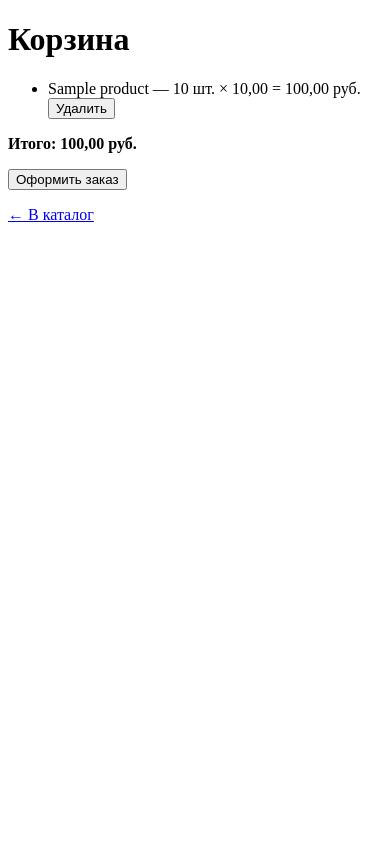
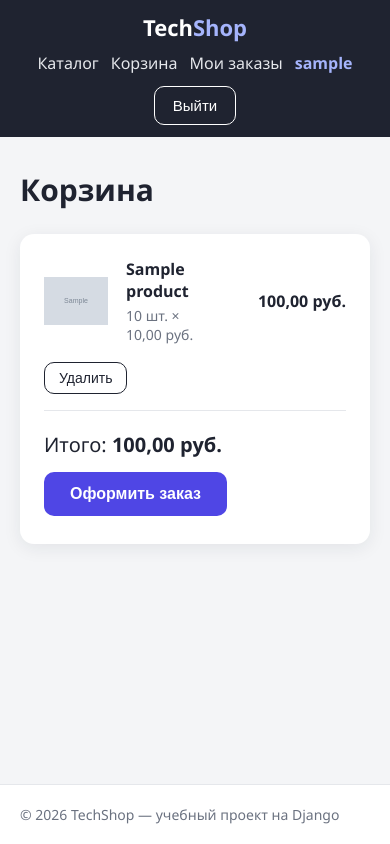
Before and after one commit to GlebasI47/shop, a Django app: page /cart/ in a window 390 px wide. Run offline with Django 5.2, Linux system fonts and the light colour scheme; a user stored in the database is signed in; tables that the repository leaves empty hold one stand-in row (values such as "Sample post"); grey boxes marked "Sample" are stand-in pictures.

Commit message:
Add base template, styles and product images

```diff
--- /dev/null
+++ b/store/static/store/style.css
@@ -0,0 +1,200 @@
+/* ---------- Основа ---------- */
+:root {
+    --bg: #f4f5f7;
+    --card: #ffffff;
+    --text: #1f2330;
+    --muted: #6b7280;
+    --accent: #4f46e5;
+    --accent-dark: #4338ca;
+    --border: #e5e7eb;
+    --danger: #dc2626;
+    --radius: 14px;
+    --shadow: 0 4px 18px rgba(31, 35, 48, 0.08);
+}
+
+* { box-sizing: border-box; }
+
+body {
+    margin: 0;
+    font-family: "Segoe UI", Roboto, Arial, sans-serif;
+    background: var(--bg);
+    color: var(--text);
+    display: flex;
+    flex-direction: column;
+    min-height: 100vh;
+}
+
+a { color: var(--accent); text-decoration: none; }
+a:hover { text-decoration: underline; }
+
+.container { width: 100%; max-width: 1100px; margin: 0 auto; padding: 0 20px; }
+.main { flex: 1; padding-top: 32px; padding-bottom: 48px; }
+.inline { display: inline; margin: 0; }
+.muted { color: var(--muted); font-size: 14px; }
+
+/* ---------- Шапка ---------- */
+.header { background: #1f2330; color: #fff; position: sticky; top: 0; z-index: 10; }
+.header__inner { display: flex; align-items: center; justify-content: space-between; height: 64px; }
+.logo { color: #fff; font-size: 22px; font-weight: 700; }
+.logo span { color: #a5b4fc; }
+.logo:hover { text-decoration: none; }
+.nav { display: flex; align-items: center; gap: 20px; }
+.nav a { color: #e5e7eb; }
+.nav a:hover { color: #fff; text-decoration: none; }
+.nav__user { color: #a5b4fc; font-weight: 600; }
+
+/* ---------- Кнопки ---------- */
+.btn {
+    display: inline-block;
+    background: var(--accent);
+    color: #fff !important;
+    border: none;
+    border-radius: 10px;
+    padding: 10px 18px;
+    font-size: 15px;
+    cursor: pointer;
+    transition: background 0.2s;
+    white-space: nowrap;
+}
+.btn:hover { background: var(--accent-dark); text-decoration: none; }
+.btn--small { padding: 7px 14px; font-size: 14px; }
+.btn--big { padding: 13px 26px; font-size: 16px; font-weight: 600; }
+.btn--wide { width: 100%; }
+.btn--ghost { background: transparent; color: inherit !important; border: 1px solid currentColor; }
+.btn--ghost:hover { background: rgba(127, 127, 127, 0.15); }
+
+/* ---------- Заголовки и метки ---------- */
+.page-title { margin: 0 0 24px; font-size: 30px; }
+.badge {
+    display: inline-block;
+    background: #eef2ff;
+    color: var(--accent);
+    font-size: 13px;
+    font-weight: 600;
+    padding: 4px 10px;
+    border-radius: 999px;
+    align-self: flex-start;
+}
+.price { font-weight: 700; font-size: 18px; white-space: nowrap; }
+.price--big { font-size: 28px; margin: 12px 0 20px; }
+.empty { color: var(--muted); font-size: 17px; }
+.back { display: inline-block; margin-bottom: 20px; }
+.hint { color: var(--muted); }
+.alert {
+    background: #fef2f2;
+    color: var(--danger);
+    border: 1px solid #fecaca;
+    border-radius: 10px;
+    padding: 12px 16px;
+}
+
+/* ---------- Каталог: сетка карточек ---------- */
+.grid { display: grid; grid-template-columns: repeat(auto-fill, minmax(280px, 1fr)); gap: 24px; }
+.card {
+    background: var(--card);
+    border-radius: var(--radius);
+    box-shadow: var(--shadow);
+    overflow: hidden;
+    display: flex;
+    flex-direction: column;
+    transition: transform 0.2s, box-shadow 0.2s;
+}
+.card:hover { transform: translateY(-4px); box-shadow: 0 10px 28px rgba(31, 35, 48, 0.14); }
+.card__image {
+    height: 260px;
+    padding: 20px;
+    background: #fff;
+    display: flex;
+    align-items: center;
+    justify-content: center;
+    overflow: hidden;
+}
+.card__image img { max-width: 100%; max-height: 100%; object-fit: contain; }
+.card__body { padding: 16px 18px 18px; display: flex; flex-direction: column; gap: 8px; flex: 1; }
+.card__title { margin: 0; font-size: 18px; }
+.card__title a { color: var(--text); }
+.card__footer { margin-top: auto; display: flex; flex-wrap: wrap; gap: 10px; align-items: center; justify-content: space-between; padding-top: 8px; }
+.no-image {
+    width: 100%;
+    height: 100%;
+    display: flex;
+    align-items: center;
+    justify-content: center;
+    color: var(--muted);
+    background: #f3f4f6;
+    border-radius: 10px;
+}
+
+/* ---------- Страница товара ---------- */
+.detail {
+    display: grid;
+    grid-template-columns: 1fr 1fr;
+    gap: 40px;
+    background: var(--card);
+    border-radius: var(--radius);
+    box-shadow: var(--shadow);
+    padding: 32px;
+}
+.detail__image {
+    height: 420px;
+    background: #fff;
+    display: flex;
+    align-items: center;
+    justify-content: center;
+    overflow: hidden;
+}
+.detail__image img { max-width: 100%; max-height: 100%; object-fit: contain; }
+.detail__info h1 { margin: 12px 0 0; font-size: 26px; line-height: 1.3; }
+.detail__description { color: #374151; line-height: 1.6; }
+
+/* ---------- Корзина и заказы ---------- */
+.panel { background: var(--card); border-radius: var(--radius); box-shadow: var(--shadow); padding: 8px 24px; margin-bottom: 20px; }
+.row { display: flex; align-items: center; gap: 18px; padding: 16px 0; border-bottom: 1px solid var(--border); }
+.row__image { width: 64px; height: 64px; flex-shrink: 0; display: flex; align-items: center; justify-content: center; }
+.row__image img { max-width: 100%; max-height: 100%; object-fit: contain; }
+.row__name { flex: 1; display: flex; flex-direction: column; gap: 4px; }
+.row__name a { color: var(--text); font-weight: 600; }
+.row__sum { font-weight: 700; min-width: 110px; text-align: right; }
+.total { display: flex; align-items: center; justify-content: space-between; padding: 20px 0; font-size: 20px; }
+
+.order { padding: 20px 24px; }
+.order__head { display: flex; justify-content: space-between; align-items: baseline; margin-bottom: 12px; font-size: 18px; }
+.order__line { display: flex; justify-content: space-between; padding: 8px 0; border-bottom: 1px solid var(--border); }
+.order__total { text-align: right; margin-top: 14px; font-size: 18px; }
+
+/* ---------- Вход и регистрация ---------- */
+.auth {
+    max-width: 440px;
+    margin: 0 auto;
+    background: var(--card);
+    border-radius: var(--radius);
+    box-shadow: var(--shadow);
+    padding: 32px;
+}
+.auth h1 { margin-top: 0; }
+.form p { margin: 0 0 16px; }
+.form label { display: block; font-weight: 600; margin-bottom: 6px; }
+.form input {
+    width: 100%;
+    padding: 11px 14px;
+    border: 1px solid var(--border);
+    border-radius: 10px;
+    font-size: 15px;
+}
+.form input:focus { outline: none; border-color: var(--accent); box-shadow: 0 0 0 3px #e0e7ff; }
+.helptext, .form ul:not(.errorlist) { display: block; color: var(--muted); font-size: 13px; margin-top: 6px; }
+.form ul { padding-left: 18px; margin: 6px 0 0; }
+.errorlist { color: var(--danger); font-size: 14px; padding-left: 18px; margin: 0 0 8px; }
+
+/* ---------- Подвал ---------- */
+.footer { background: #fff; border-top: 1px solid var(--border); color: var(--muted); padding: 20px 0; font-size: 14px; }
+
+/* ---------- Телефоны ---------- */
+@media (max-width: 720px) {
+    .header__inner { height: auto; flex-direction: column; gap: 10px; padding: 12px 20px; }
+    .nav { flex-wrap: wrap; justify-content: center; gap: 12px; }
+    .detail { grid-template-columns: 1fr; padding: 20px; }
+    .detail__image { height: 300px; }
+    .row { flex-wrap: wrap; }
+    .total { flex-direction: column; gap: 14px; align-items: stretch; }
+}
--- /dev/null
+++ b/store/templates/base.html
@@ -0,0 +1,40 @@
+{% load static %}
+<!DOCTYPE html>
+<html lang="ru">
+<head>
+    <meta charset="UTF-8">
+    <meta name="viewport" content="width=device-width, initial-scale=1">
+    <title>{% block title %}Магазин{% endblock %} — TechShop</title>
+    <link rel="stylesheet" href="{% static 'store/style.css' %}">
+</head>
+<body>
+    <header class="header">
+        <div class="container header__inner">
+            <a href="{% url 'product_list' %}" class="logo">Tech<span>Shop</span></a>
+            <nav class="nav">
+                <a href="{% url 'product_list' %}">Каталог</a>
+                {% if user.is_authenticated %}
+                    <a href="{% url 'cart' %}">Корзина</a>
+                    <a href="{% url 'orders' %}">Мои заказы</a>
+                    <span class="nav__user">{{ user.username }}</span>
+                    <form method="post" action="{% url 'logout' %}" class="inline">
+                        {% csrf_token %}
+                        <button type="submit" class="btn btn--ghost">Выйти</button>
+                    </form>
+                {% else %}
+                    <a href="{% url 'login' %}">Войти</a>
+                    <a href="{% url 'register' %}" class="btn btn--small">Регистрация</a>
+                {% endif %}
+            </nav>
+        </div>
+    </header>
+
+    <main class="container main">
+        {% block content %}{% endblock %}
+    </main>
+
+    <footer class="footer">
+        <div class="container">© 2026 TechShop — учебный проект на Django</div>
+    </footer>
+</body>
+</html>
--- a/store/templates/store/cart.html
+++ b/store/templates/store/cart.html
@@ -1,34 +1,43 @@
-<!DOCTYPE html>
-<html lang="ru">
-<head>
-    <meta charset="UTF-8">
-    <title>Корзина</title>
-</head>
-<body>
-    <h1>Корзина</h1>
-        {% if error %}
-        <p style="color:red">{{ error }}</p>
+{% extends "base.html" %}
+
+{% block title %}Корзина{% endblock %}
+
+{% block content %}
+    <h1 class="page-title">Корзина</h1>
+
+    {% if error %}
+        <p class="alert">{{ error }}</p>
     {% endif %}
+
     {% if items %}
-        <ul>
+        <div class="panel">
             {% for item in items %}
-                                <li>
-                    {{ item.product.name }} — {{ item.quantity }} шт. × {{ item.product.price }} = {{ item.total_price }} руб.
-                    <form method="post" action="{% url 'remove_from_cart' item.id %}" style="display:inline">
+                <div class="row">
+                    <div class="row__image">
+                        {% if item.product.image %}
+                            <img src="{{ item.product.image.url }}" alt="{{ item.product.name }}">
+                        {% endif %}
+                    </div>
+                    <div class="row__name">
+                        <a href="{% url 'product_detail' item.product.id %}">{{ item.product.name }}</a>
+                        <span class="muted">{{ item.quantity }} шт. × {{ item.product.price }} руб.</span>
+                    </div>
+                    <div class="row__sum">{{ item.total_price }} руб.</div>
+                    <form method="post" action="{% url 'remove_from_cart' item.id %}">
                         {% csrf_token %}
-                        <button type="submit">Удалить</button>
+                        <button type="submit" class="btn btn--ghost btn--small">Удалить</button>
                     </form>
-                </li>
+                </div>
             {% endfor %}
-        </ul>
-        <p><b>Итого: {{ total }} руб.</b></p>
-            <form method="post" action="{% url 'checkout' %}">
-            {% csrf_token %}
-            <button type="submit">Оформить заказ</button>
-        </form>
+            <div class="total">
+                <span>Итого: <b>{{ total }} руб.</b></span>
+                <form method="post" action="{% url 'checkout' %}">
+                    {% csrf_token %}
+                    <button type="submit" class="btn btn--big">Оформить заказ</button>
+                </form>
+            </div>
+        </div>
     {% else %}
-        <p>Корзина пуста.</p>
+        <p class="empty">Корзина пуста. <a href="{% url 'product_list' %}">Перейти в каталог</a></p>
     {% endif %}
-    <p><a href="{% url 'product_list' %}">← В каталог</a></p>
-</body>
-</html>
+{% endblock %}
```
Also changed, not shown: store/templates/registration/login.html (+15 -16 lines), store/templates/registration/register.html (+15 -16 lines), store/templates/store/orders.html (+19 -17 lines), store/templates/store/product_detail.html (+27 -18 lines), store/templates/store/product_list.html (+30 -27 lines).
